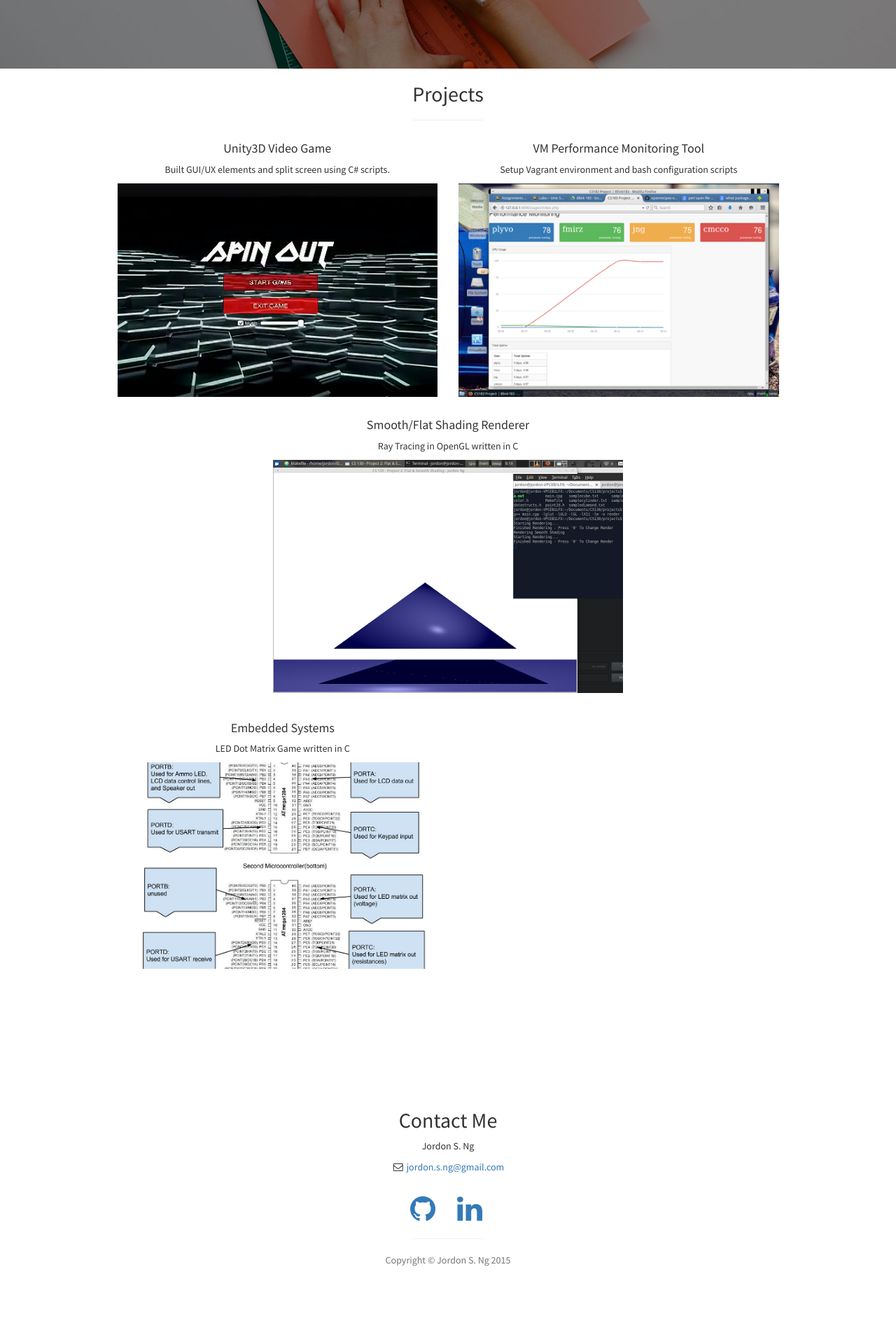
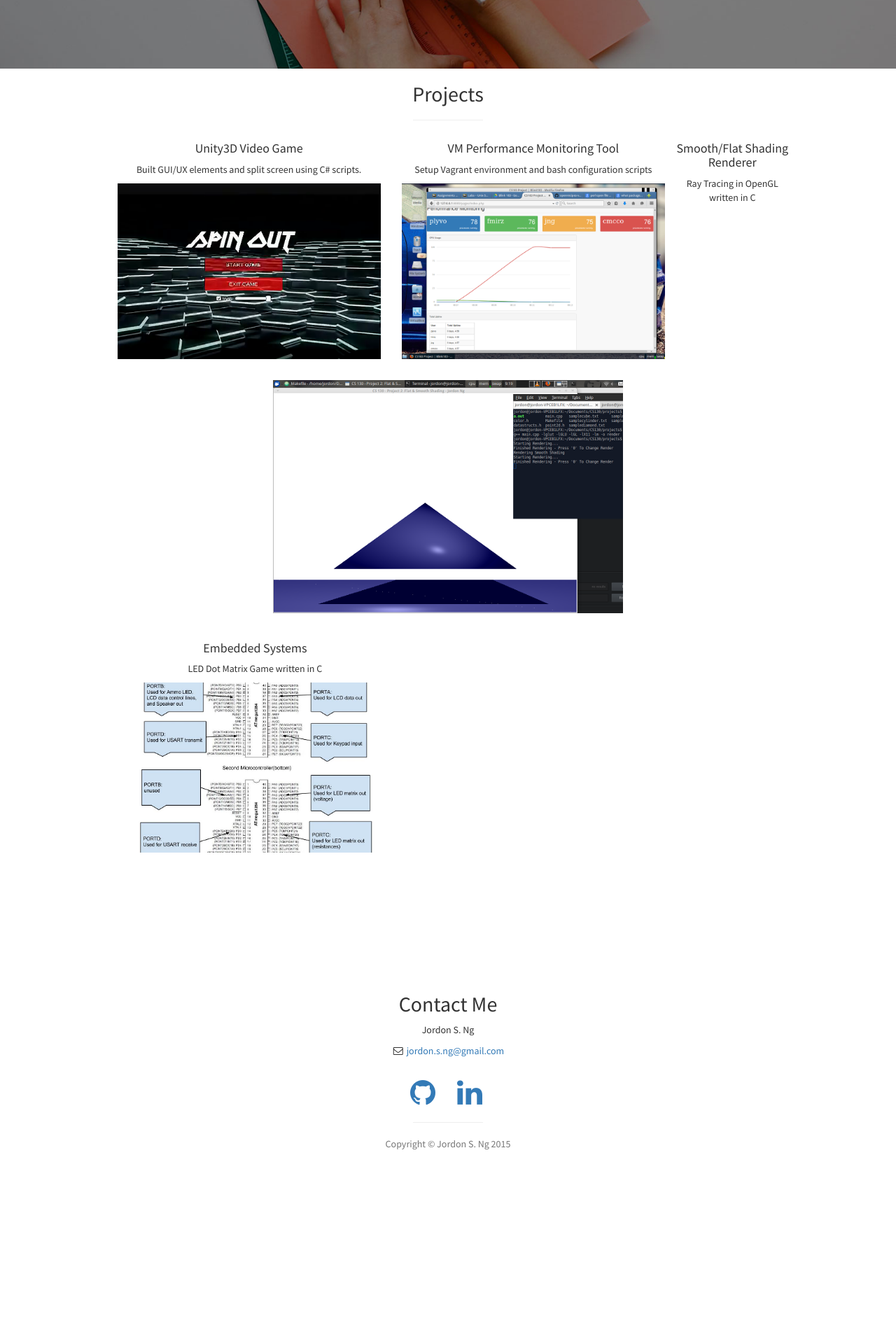
Before and after one commit to jsng0/jsng0.github.io, a Jekyll site: the page index.html, which Jekyll copies as it is, in a window 1280 px wide. Shown: the part 1758-3678 px from the top of the page at 70% size. Built offline with Jekyll 4.4.1, drawn with Linux system fonts in a browser that asks for light colours; after the commit the page ends 3512 px from its top, so only the background shows below that.

Commit message:
project space formatting

```diff
--- a/index.html
+++ b/index.html
@@ -105,7 +105,7 @@
                     <h2>Projects</h2>
                     <hr class="small">
                     <div class="row">
-                        <div class="col-md-6">
+                        <div class="col-md-5">
                             <div class="portfolio-item">
                                 <h4>Unity3D Video Game</h4>
                                     <p>Built GUI/UX elements and split screen using C# scripts.</p>
@@ -114,7 +114,7 @@
                                         </a>
                             </div>
                         </div>
-                        <div class="col-md-6">
+                        <div class="col-md-5">
                             <div class="portfolio-item">
                                 <h4>VM Performance Monitoring Tool</h4>
                                     <p>Setup Vagrant environment and bash configuration scripts</p>
@@ -123,7 +123,7 @@
                                         </a>
                             </div>
                         </div
-                        <div class="col-md-6">
+                        <div class="col-md-5">
                             <div class="portfolio-item">
                                 <h4>Smooth/Flat Shading Renderer</h4>
                                     <p>Ray Tracing in OpenGL written in C</p>
@@ -132,7 +132,7 @@
                                         </a>
                             </div>
                         </div>
-                        <div class="col-md-6">
+                        <div class="col-md-5">
                             <div class="portfolio-item">
                                 <h4>Embedded Systems</h4>
                                     <p>LED Dot Matrix Game written in C</p>
```
